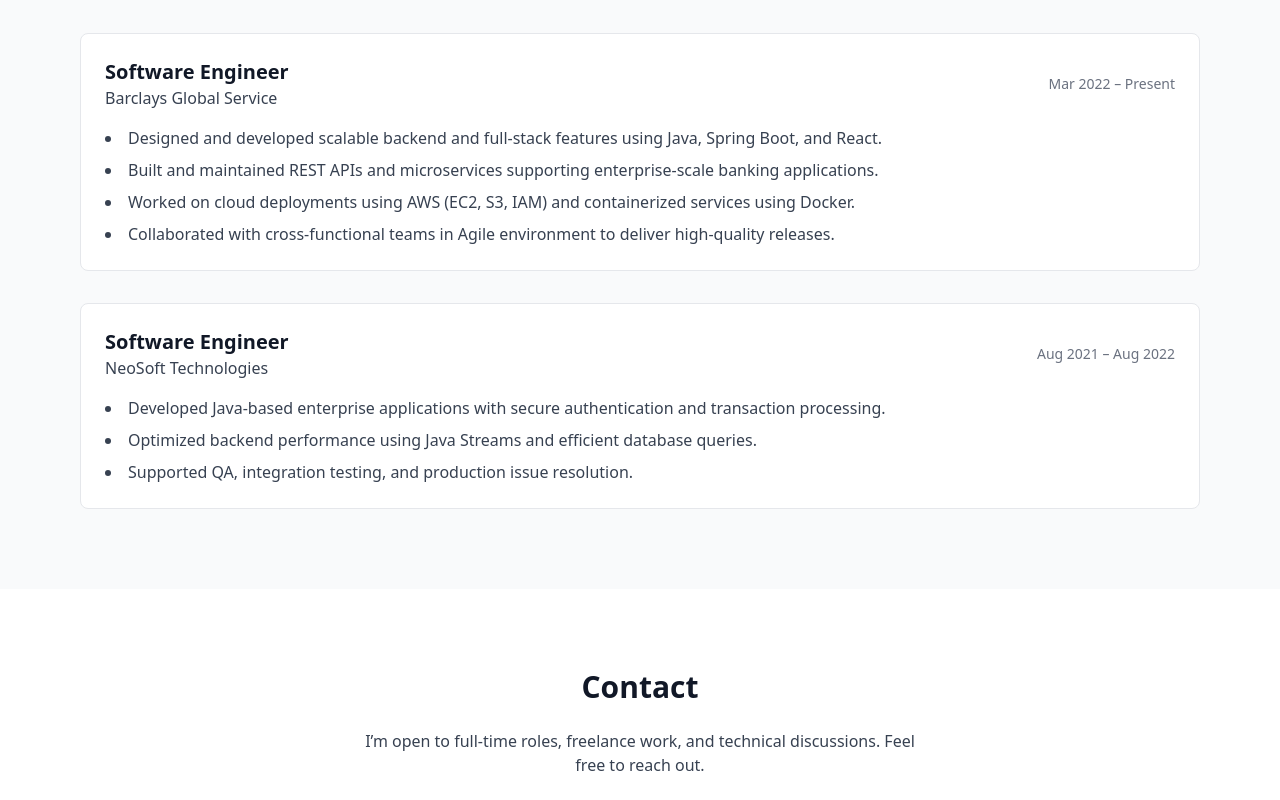
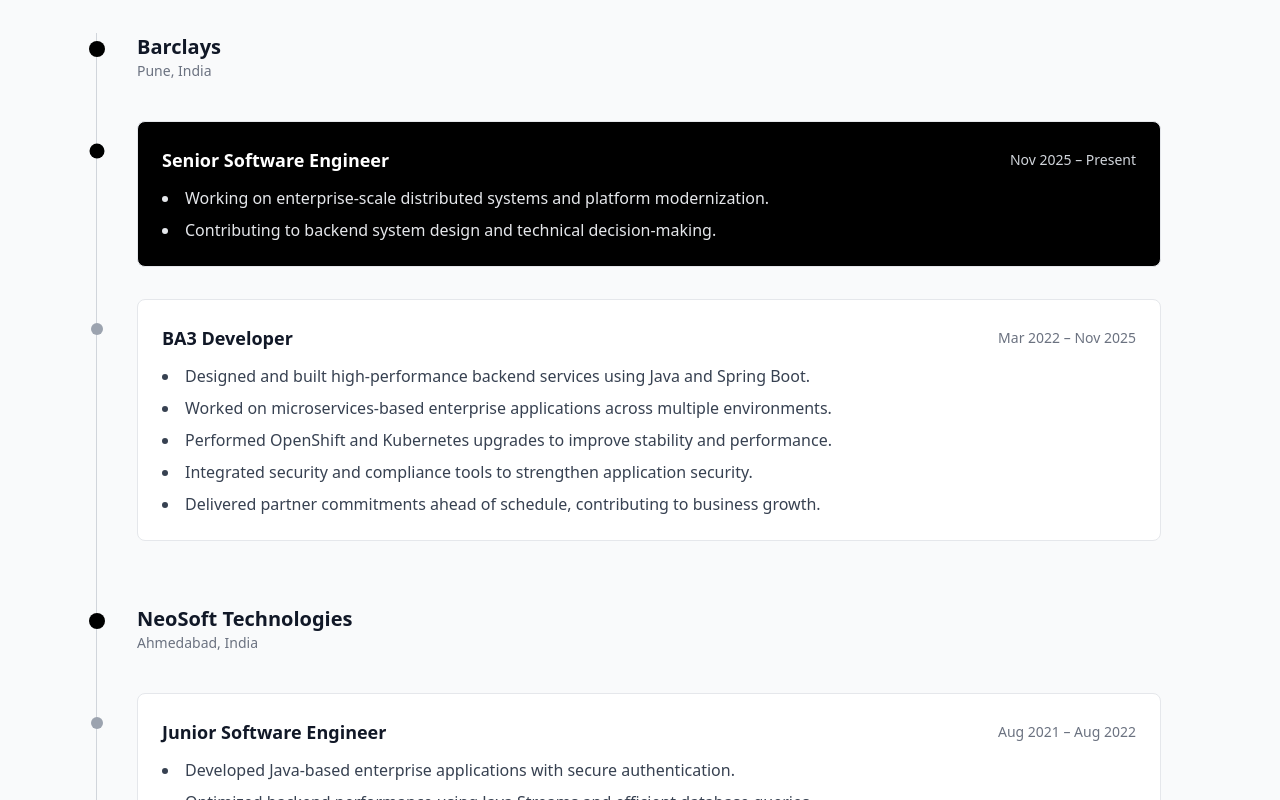
Before and after one commit to jaykumarbamania/My_Portfolio, a React (Vite) app: page / in a window 1280 px wide. Shown: the part 1720-2520 px from the top of the page. Built offline with nearby package versions, Linux system fonts and the light colour scheme.

Commit message:
Updated Experience Timeline differentiating current and prev roles

```diff
--- a/src/sections/Experience.jsx
+++ b/src/sections/Experience.jsx
@@ -1,23 +1,45 @@
 const experiences = [
   {
-    company: "Barclays Global Service",
-    role: "Software Engineer",
-    duration: "Mar 2022 – Present",
-    highlights: [
-      "Designed and developed scalable backend and full-stack features using Java, Spring Boot, and React.",
-      "Built and maintained REST APIs and microservices supporting enterprise-scale banking applications.",
-      "Worked on cloud deployments using AWS (EC2, S3, IAM) and containerized services using Docker.",
-      "Collaborated with cross-functional teams in Agile environment to deliver high-quality releases.",
+    company: "Barclays",
+    location: "Pune, India",
+    roles: [
+      {
+        title: "Senior Software Engineer",
+        duration: "Nov 2025 – Present",
+        points: [
+          "Working on enterprise-scale distributed systems and platform modernization.",
+          "Contributing to backend system design and technical decision-making.",
+        ],
+        currentRole: true,
+      },
+      {
+        title: "BA3 Developer",
+        duration: "Mar 2022 – Nov 2025",
+        points: [
+          "Designed and built high-performance backend services using Java and Spring Boot.",
+          "Worked on microservices-based enterprise applications across multiple environments.",
+          "Performed OpenShift and Kubernetes upgrades to improve stability and performance.",
+          "Integrated security and compliance tools to strengthen application security.",
+          "Delivered partner commitments ahead of schedule, contributing to business growth.",
+        ],
+        currentRole: false,
+      },
     ],
   },
   {
     company: "NeoSoft Technologies",
-    role: "Software Engineer",
+    location: "Ahmedabad, India",
+    roles: [
+      {
+        title: "Junior Software Engineer",
         duration: "Aug 2021 – Aug 2022",
-    highlights: [
-      "Developed Java-based enterprise applications with secure authentication and transaction processing.",
+        points: [
+          "Developed Java-based enterprise applications with secure authentication.",
           "Optimized backend performance using Java Streams and efficient database queries.",
           "Supported QA, integration testing, and production issue resolution.",
+        ],
+        currentRole: false,
+      },
     ],
   },
 ];
@@ -30,30 +52,82 @@ const Experience = () => {
           Experience
         </h3>
 
-        <div className="space-y-8">
-          {experiences.map((exp) => (
-            <div
-              key={exp.company}
-              className="bg-white border rounded-lg p-6 transition hover:shadow-md"
-            >
-              <div className="flex flex-col md:flex-row md:justify-between md:items-center mb-4">
-                <div>
+        {/* Timeline */}
+        <div className="relative border-l border-gray-300 ml-4">
+          {experiences.map((company, companyIndex) => (
+            <div key={companyIndex} className="mb-16">
+              {/* Company Header */}
+              <div className="relative pl-10 mb-10">
+                <span className="absolute left-0 top-2 -translate-x-1/2 w-4 h-4 bg-black rounded-full"></span>
                 <h4 className="text-xl font-semibold text-gray-900">
-                    {exp.role}
+                  {company.company}
                 </h4>
-                  <p className="text-gray-700">{exp.company}</p>
-                </div>
-
-                <p className="text-sm text-gray-500 mt-2 md:mt-0">
-                  {exp.duration}
+                <p className="text-sm text-gray-500">
+                  {company.location}
                 </p>
               </div>
 
-              <ul className="list-disc list-inside space-y-2 text-gray-700">
-                {exp.highlights.map((point) => (
-                  <li key={point}>{point}</li>
+              {/* Roles */}
+              <div className="space-y-8">
+                {company.roles.map((role, roleIndex) => (
+                  <div key={roleIndex} className="relative pl-10">
+                    {/* Role Dot */}
+                    <span
+                      className={`absolute left-0 top-6 -translate-x-1/2 w-3 h-3 rounded-full
+                        ${
+                          role.currentRole
+                            ? "bg-black scale-125"
+                            : "bg-gray-400"
+                        }
+                      `}
+                    ></span>
+
+                    {/* Role Card */}
+                    <div
+                      className={`max-w-5xl border rounded-lg p-6 transition hover:shadow-md
+                        ${
+                          role.currentRole
+                            ? "bg-black text-white"
+                            : "bg-white text-gray-900"
+                        }
+                      `}
+                    >
+                      <div className="flex flex-col md:flex-row md:justify-between md:items-center mb-3">
+                        <h5
+                          className={`text-lg font-semibold ${
+                            role.currentRole
+                              ? "text-white"
+                              : "text-gray-900"
+                          }`}
+                        >
+                          {role.title}
+                        </h5>
+                        <span
+                          className={`text-sm ${
+                            role.currentRole
+                              ? "text-gray-300"
+                              : "text-gray-500"
+                          }`}
+                        >
+                          {role.duration}
+                        </span>
+                      </div>
+
+                      <ul
+                        className={`list-disc list-inside space-y-2 ${
+                          role.currentRole
+                            ? "text-gray-200"
+                            : "text-gray-700"
+                        }`}
+                      >
+                        {role.points.map((point, idx) => (
+                          <li key={idx}>{point}</li>
                         ))}
                       </ul>
+                    </div>
+                  </div>
+                ))}
+              </div>
             </div>
           ))}
         </div>
```
Lines whose indentation alone changed are shown as unchanged.
